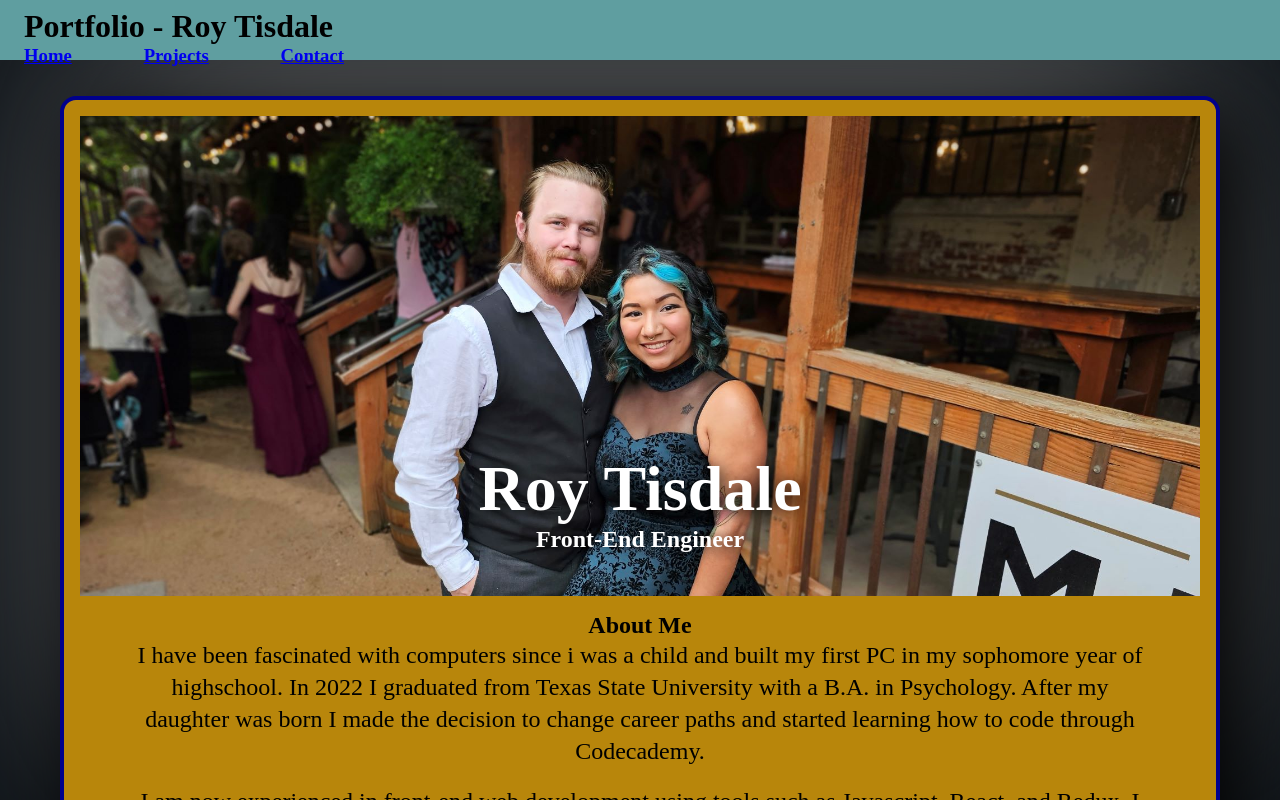
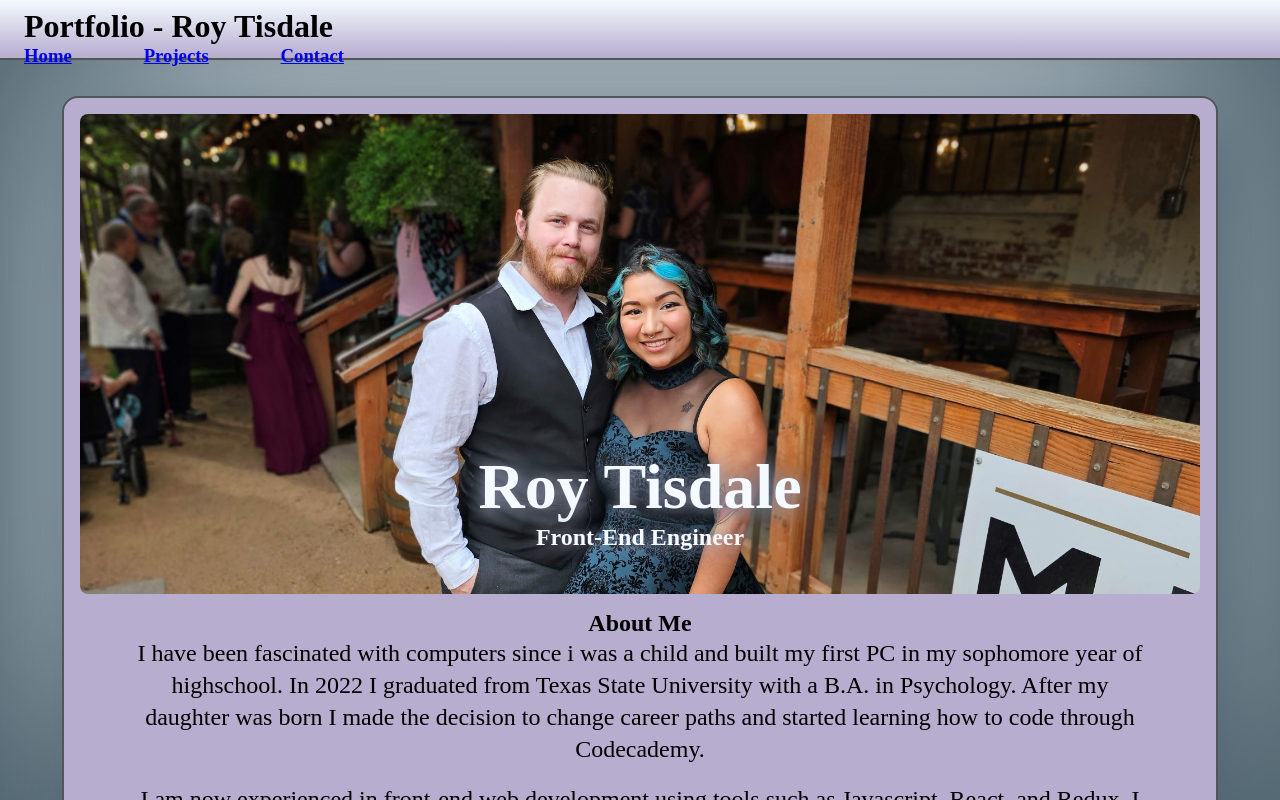
Before and after one commit to R0yalcomet/Portfolio2, a React app: page / in a window 1280 px wide. Built offline with nearby package versions, Linux system fonts and the light colour scheme.

Commit message:
"introduce color palette, add border styles"

```diff
--- a/src/index.css
+++ b/src/index.css
@@ -6,13 +6,14 @@
 }
 
 header {
-    background-color: cadetblue;
+    background: linear-gradient(#F4FAFF, #B7ADCF);
     padding: .5rem 1.5rem;
     position: fixed;
     top: 0;
     width: 100%;
     height: 7.5vh;
     box-sizing: border-box;
+    border-bottom: #535657 .125rem solid;
 }
 
 header h1 {
@@ -26,13 +27,13 @@ header nav {
 }
 
 section {
-    background-color: darkgoldenrod;
+    background-color: #B7ADCF;
     margin: 1rem auto;
     padding: 1rem;
     max-width: 70rem;
     border-radius: 1rem;
-    border: .25rem solid darkblue;
-    box-shadow: black 1rem 1rem 5rem;
+    border: .125rem solid #535657;
+    box-shadow: #4F646F 1rem 1rem 5rem;
 }
 
 #banner h1 {
@@ -50,14 +51,15 @@ section {
     background-size: cover;
     background-position-y: 20%;
     height: 30rem;
-    text-shadow: black .1rem .1rem 1rem;
-    color: white;
+    text-shadow: #4F646F .1rem .1rem 2rem, #B7ADCF .1rem .1rem 1rem;
+    color: #F4FAFF;
     margin-bottom: 1rem;
+    border-radius: .5rem;
 }
 
 html {
-    background-color: grey;
-    box-shadow: inset rgb(15, 20, 25) 5rem 0 25rem, inset rgb(15, 20, 25) -5rem 0 25rem;
+    background-color: #F4FAFF;
+    box-shadow: inset #4F646F 5rem 0 25rem, inset #4F646F -5rem 0 25rem;
     height: 100vh;
     overflow: hidden;
 }
@@ -70,13 +72,16 @@ html {
 }
 
 #projectsCard {
-    background-color: aquamarine;
+    background-color: #DEE7E7;
     padding: 1rem;
     margin: 1rem;
+    border: .124rem solid #535657;
+    border-radius: .5rem;
 }
 
 #projectsCard img {
     max-height: 10rem;
+    border-radius: .5rem;
 }
 
 .contentContainer {
@@ -85,7 +90,7 @@ html {
     padding: 2.5vh 0;
     height: 92.5vh;
     box-sizing: border-box;
-    scrollbar-color: blue transparent;
+    scrollbar-color: #B7ADCF #4F646F;
 }
 
 p {
```
